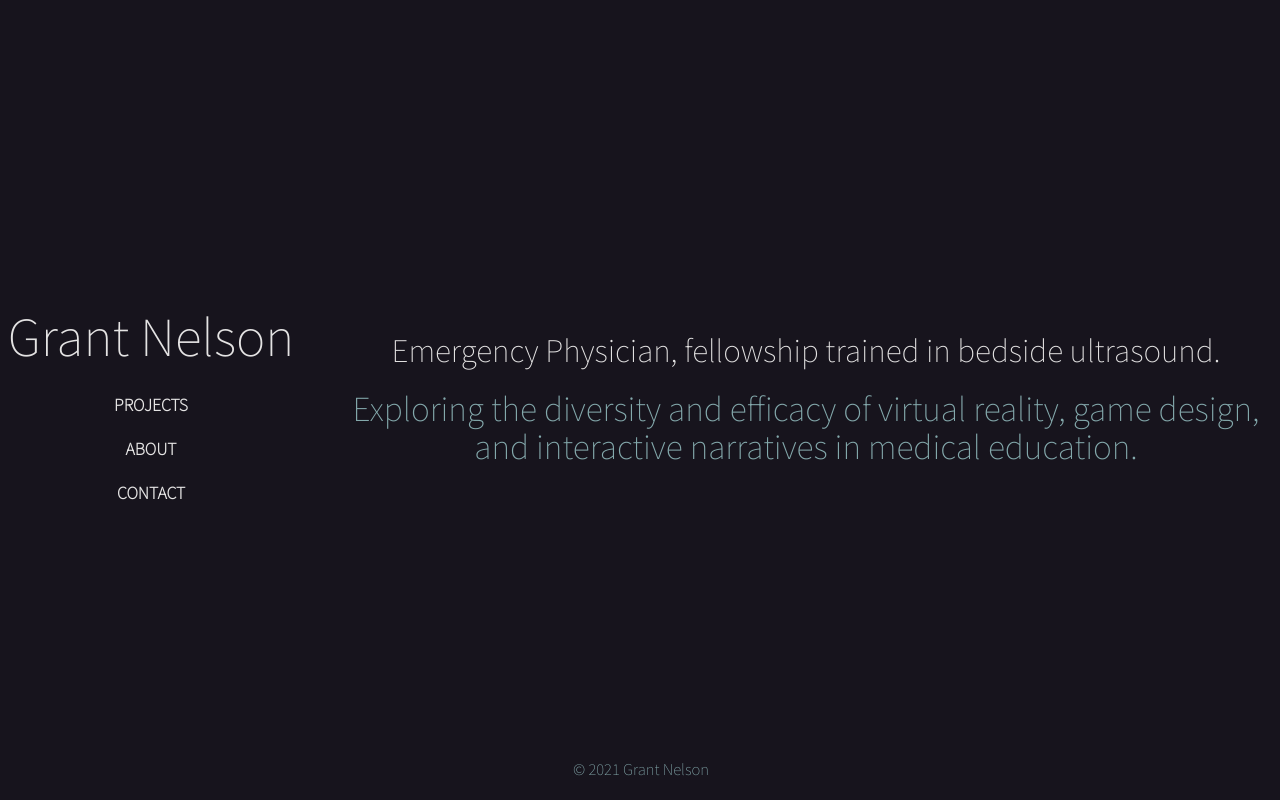
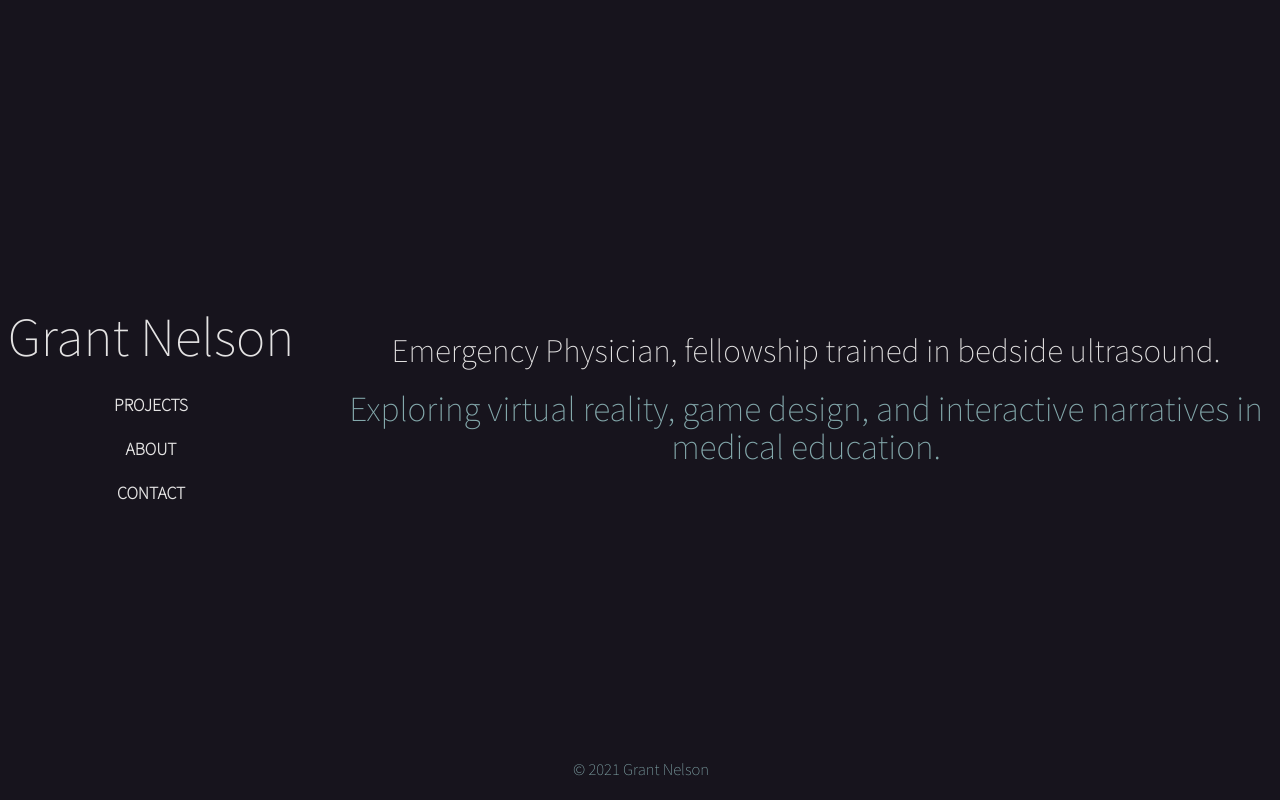
Before and after one commit to grantnelsonmd/cv, a React (Create React App) app: page / in a window 1280 px wide. Both pictures are taken after a click on the button "ABOUT". Built offline with nearby package versions, Linux system fonts and the light colour scheme.

Commit message:
updated about text

```diff
--- a/src/components/About.jsx
+++ b/src/components/About.jsx
@@ -5,7 +5,7 @@ function About(props){
     return(
         <div className="col-md-9 col-sm-12" id="about-page">
             <p>Emergency Physician, fellowship trained in bedside ultrasound.</p>
-            <h2>Exploring the diversity and efficacy of virtual reality, game design, and interactive narratives in medical education.</h2>
+            <h2>Exploring virtual reality, game design, and interactive narratives in medical education.</h2>
         </div>
     )
 }
```
